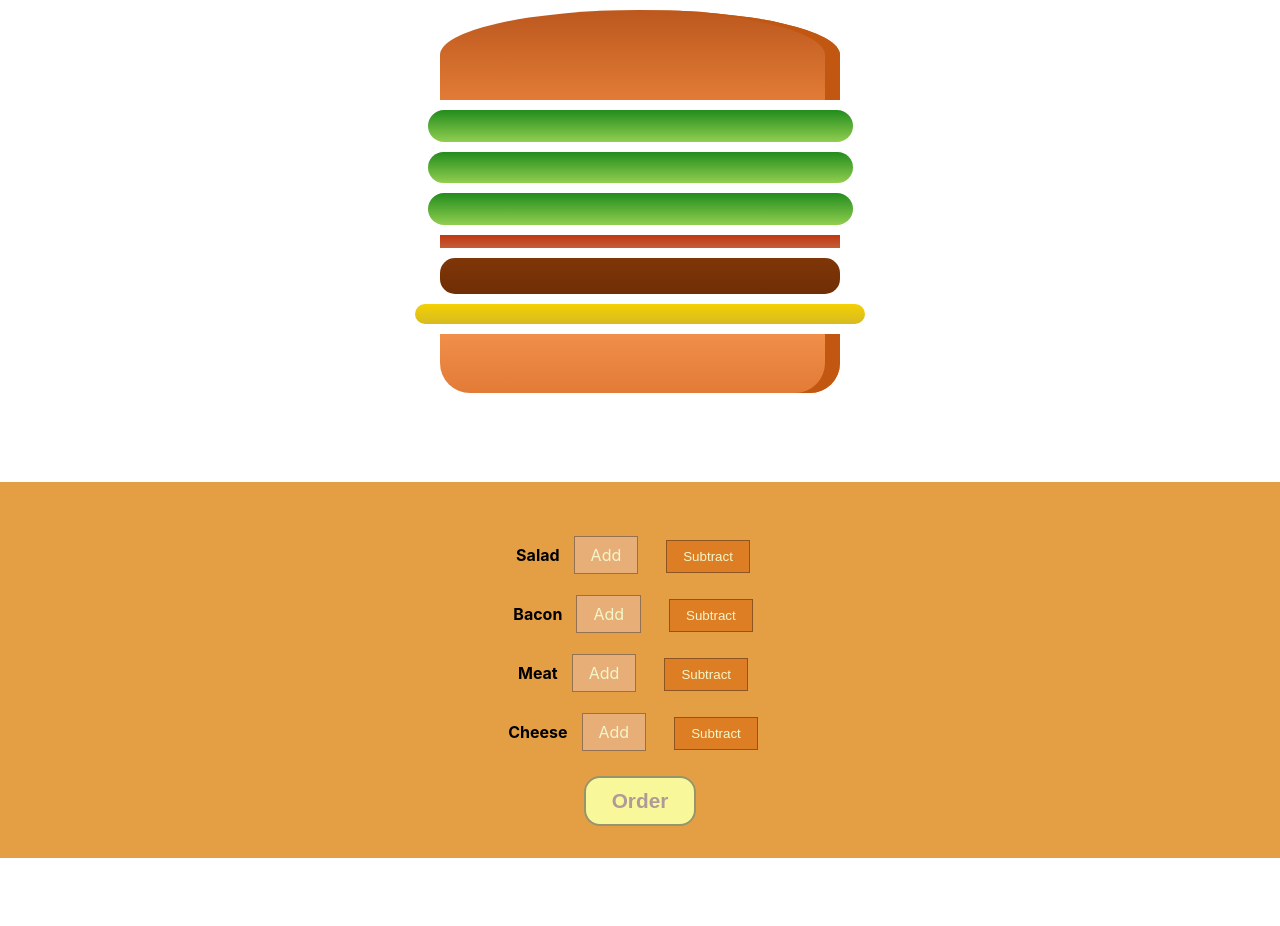
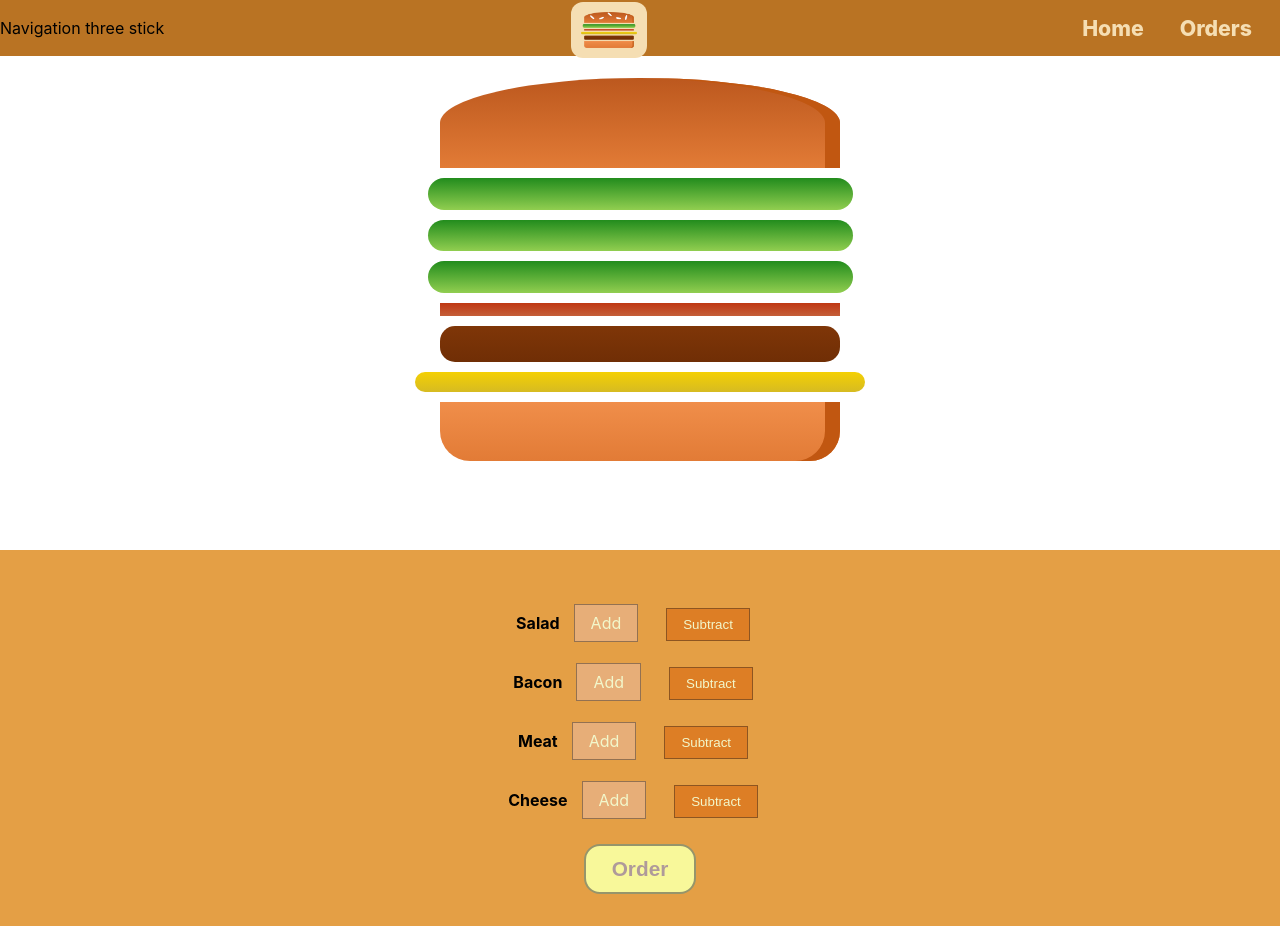
Before and after one commit to sabil62/Burger, a React (Create React App) app in the folder burger/: page / in a window 1280 px wide. Before the commit the page ends 858 px from the top, so only its background shows below. Built offline with nearby package versions, Linux system fonts and the light colour scheme.

Commit message:
UI logo toolbar navitems

```diff
--- /dev/null
+++ b/burger/src/components/NavigationItems/navigationItem/navigationItem.css
@@ -0,0 +1,8 @@
+.navigationItem {
+  padding: 10px 18px;
+}
+.navigationItem:hover {
+  background-color: rgb(218, 204, 179);
+  border-bottom: 4px solid rgb(84, 154, 219);
+  color: rgb(80, 79, 79);
+}
--- /dev/null
+++ b/burger/src/components/NavigationItems/navigationItem/navigationItem.js
@@ -0,0 +1,8 @@
+import React from "react";
+import "./navigationItem.css";
+
+const navigationItem = (props) => {
+  return <div className="navigationItem">{props.children}</div>;
+};
+
+export default navigationItem;
--- /dev/null
+++ b/burger/src/components/NavigationItems/navigationItems.css
@@ -0,0 +1,7 @@
+.navigationItems {
+  padding: 10px;
+  display: flex;
+  font-weight: 800;
+  color: wheat;
+  font-size: 1.33rem;
+}
--- /dev/null
+++ b/burger/src/components/NavigationItems/navigationItems.js
@@ -0,0 +1,14 @@
+import React from "react";
+import NavigationItem from "./navigationItem/navigationItem";
+import "./navigationItems.css";
+
+const navigationItems = (props) => {
+  return (
+    <div className="navigationItems">
+      <NavigationItem>Home</NavigationItem>
+      <NavigationItem>Orders</NavigationItem>
+    </div>
+  );
+};
+
+export default navigationItems;
--- /dev/null
+++ b/burger/src/components/UI/logo/logo.css
@@ -0,0 +1,7 @@
+.logo {
+  padding: 10px;
+  background-color: wheat;
+  border-radius: inherit;
+
+  height: inherit;
+}
--- /dev/null
+++ b/burger/src/components/UI/logo/logo.js
@@ -0,0 +1,10 @@
+import React from "react";
+
+import BurgerLogo from "../../../assets/logo/burger-logo.png";
+import "./logo.css";
+
+const logo = (props) => {
+  return <img src={BurgerLogo} className="logo" />;
+};
+
+export default logo;
--- /dev/null
+++ b/burger/src/components/UI/toolbar/toolbar.css
@@ -0,0 +1,11 @@
+.toolbar {
+  position: fixed;
+  top: 0;
+  width: 100%;
+  height: 56px;
+  background-color: rgb(185, 115, 35);
+  z-index: 100;
+  display: flex;
+  align-items: center;
+  justify-content: space-between;
+}
--- /dev/null
+++ b/burger/src/components/UI/toolbar/toolbar.js
@@ -0,0 +1,20 @@
+import React from "react";
+import "./toolbar.css";
+import Logo from "../logo/logo";
+import NavigationItems from "../../NavigationItems/navigationItems";
+
+const toolbar = (props) => {
+  return (
+    <div className="toolbar">
+      <div>Navigation three stick</div>
+
+      <div style={{ height: 36, borderRadius: 12, marginTop: -17 }}>
+        <Logo />
+      </div>
+
+      <NavigationItems />
+    </div>
+  );
+};
+
+export default toolbar;
--- a/burger/src/components/burger/burger.js
+++ b/burger/src/components/burger/burger.js
@@ -26,6 +26,7 @@ const burger = (props) => {
 
   return (
     <React.Fragment>
+      <div style={{ height: 68 }}></div>
       <div className="burger">
         <BurgerIngredients type="bread-top" />
         {burgerDisplay}
--- a/burger/src/container/burgerBuilder/burgerBuilder.js
+++ b/burger/src/container/burgerBuilder/burgerBuilder.js
@@ -6,6 +6,7 @@ import BurgerControls from "../../components/burger/burgerControls/burgerControl
 import Modal from "../../components/UI/modal/modal";
 //orderSummary
 import OrderSummary from "../../components/burger/burgerOrderSummary/OrderSummary";
+import Toolbar from "../../components/UI/toolbar/toolbar";
 
 const ingredientPrice = {
   salad: 1.2,
@@ -41,6 +42,7 @@ class BurgerBuilder extends Component {
     ) : null;
     return (
       <React.Fragment>
+        <Toolbar />
         <Burger ingredients={this.state.ingredients} />
         <BurgerControls
           ingredients={this.state.ingredients}
```
Also changed, not shown: burger/src/assets/logo/burger-logo.png (added), 1 other file (tests, documents, lock files or other folders).
